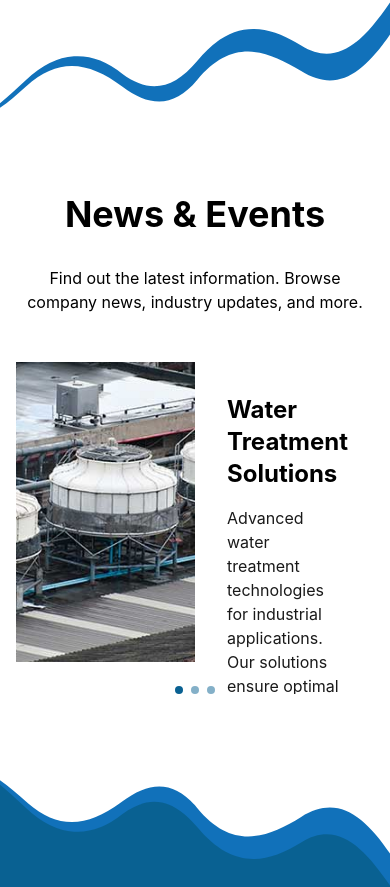
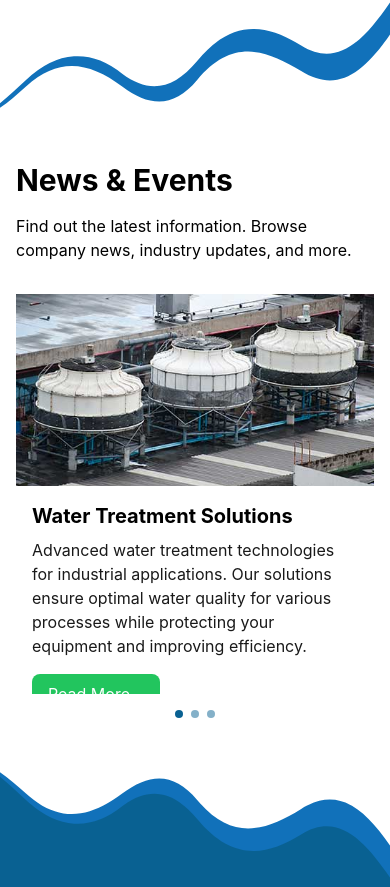
Before and after one commit to cahya24/artha-inti-website, a Next.js app: page / in a window 390 px wide. Shown: the part 2753-3640 px from the top of the page. Built offline with nearby package versions, Linux system fonts and the light colour scheme.

Commit message:
Minor UI Changes

```diff
--- a/app/component/projectreference.js
+++ b/app/component/projectreference.js
@@ -82,7 +82,7 @@ export default function ProjectReference() {
             hoverPosition === "left" ? "opacity-100" : "opacity-0"
           }`}
         >
-          <div className="bg-secondary p-3 rounded-full border-solid border-4 border-primary shadow-md flex justify-center items-center">
+          <div className="bg-secondary p-3 ml-10 rounded-full border-solid border-4 border-primary shadow-md flex justify-center items-center">
             <svg
               xmlns="http://www.w3.org/2000/svg"
               fill="none"
@@ -130,7 +130,7 @@ export default function ProjectReference() {
             hoverPosition === "right" ? "opacity-100" : "opacity-0"
           }`}
         >
-          <div className="bg-secondary p-3 rounded-full border-solid border-4 border-primary shadow-md flex justify-center items-center">
+          <div className="bg-secondary p-3 mr-10 rounded-full border-solid border-4 border-primary shadow-md flex justify-center items-center">
             <svg
               xmlns="http://www.w3.org/2000/svg"
               fill="none"
--- a/app/component/scrollablesection.js
+++ b/app/component/scrollablesection.js
@@ -60,13 +60,11 @@ export default function ScrollableSection() {
   const handleTouchEnd = () => {
     if (!isTransitioning) {
       const swipeDistance = touchStartX.current - touchEndX.current;
-      const swipeThreshold = 50; // Minimum distance for a swipe to be considered
+      const swipeThreshold = 50;
 
       if (swipeDistance > swipeThreshold) {
-        // Swipe left - Next slide
         nextSlide();
       } else if (swipeDistance < -swipeThreshold) {
-        // Swipe right - Previous slide
         prevSlide();
       }
     }
@@ -75,39 +73,39 @@ export default function ScrollableSection() {
   useEffect(() => {
     const timer = setTimeout(() => {
       setIsTransitioning(false);
-    }, 500); // Match this with the CSS transition duration
+    }, 500);
 
     return () => clearTimeout(timer);
   }, [currentIndex]);
 
   return (
-    <div className="bg-white py-16">
+    <div className="bg-white py-8 sm:py-16">
       <div className="max-w-6xl mx-auto px-4">
-        <h2 className="text-4xl font-bold text-black mb-8 text-center">News & Events</h2>
-        <p className="text-black text-center mb-12">Find out the latest information. Browse company news, industry updates, and more.</p>
+        <h2 className="text-3xl sm:text-4xl font-bold text-black mb-4 sm:mb-8 md:text-center text-left">News & Events</h2>
+        <p className="text-black md:text-center text-left mb-8 sm:mb-12">Find out the latest information. Browse company news, industry updates, and more.</p>
 
+        <div className="relative">
           <div
-          className="relative overflow-hidden"
+            className="overflow-hidden"
             onTouchStart={handleTouchStart}
             onTouchMove={handleTouchMove}
             onTouchEnd={handleTouchEnd}
           >
-          <div className="flex items-center">
             {/* Left Arrow */}
             <button
               onClick={prevSlide}
-              className="sm:block hidden left-0 z-10 p-6 bg-white"
+              className="hidden sm:block absolute -ml-16 left-0 top-1/2 -translate-y-1/2 z-20 p-2"
               disabled={isTransitioning}
             >
-              <ChevronLeft className="h-64 w-6 text-black" />
+              <ChevronLeft className="h-8 w-8 text-black" />
             </button>
 
-            <div className="w-full">
-              <div className="relative w-full h-[300px]">
+            {/* Slides Container */}
+            <div className="relative h-[400px] sm:h-[300px]">
               {newsItems.map((item, index) => (
                 <div
                   key={item.id}
-                    className={`absolute top-0 w-full flex transition-transform duration-500 ease-in-out ${
+                  className={`absolute top-0 w-full transition-transform duration-500 ease-in-out ${
                     index === currentIndex
                       ? 'translate-x-0'
                       : index < currentIndex
@@ -115,44 +113,45 @@ export default function ScrollableSection() {
                       : 'translate-x-full'
                   }`}
                 >
-                    <div className="w-1/2">
+                  <div className="flex flex-col sm:flex-row h-full">
+                    <div className="w-full sm:w-1/2 h-48 sm:h-full">
                       <img
                         src={item.image}
                         alt={item.title}
-                        className="w-full h-[300px] object-cover"
+                        className="w-full h-full object-cover"
                       />
                     </div>
-                    <div className="w-1/2 p-8">
-                      <h3 className="text-2xl font-bold text-black mb-4">
+                    <div className="w-full sm:w-1/2 p-4 sm:p-8 bg-white">
+                      <h3 className="text-xl sm:text-2xl font-bold text-black mb-2 sm:mb-4">
                         {item.title}
                       </h3>
-                      <p className="text-black/90 mb-6">
+                      <p className="text-black/90 mb-4 sm:mb-6">
                         {item.description}
                       </p>
                       <a
                         href={item.link}
-                        className="inline-block bg-buttonColor text-white px-6 py-2 rounded-lg hover:bg-buttonColorHover transition-colors"
+                        className="inline-block bg-buttonColor text-white px-4 sm:px-6 py-2 rounded-lg hover:bg-buttonColorHover transition-colors"
                       >
                         Read More...
                       </a>
                     </div>
                   </div>
+                </div>
               ))}
-              </div>
             </div>
 
             {/* Right Arrow */}
             <button
               onClick={nextSlide}
-              className="sm:block hidden right-0 z-10 p-6 bg-white"
+              className="hidden sm:block absolute -mr-16 right-0 top-1/2 -translate-y-1/2 z-20 p-2"
               disabled={isTransitioning}
             >
-              <ChevronRight className="h-64 w-6 text-black" />
+              <ChevronRight className="h-8 w-8 text-black" />
             </button>
           </div>
 
           {/* Pagination Dots */}
-          <div className="flex justify-center mt-6 space-x-2">
+          <div className="flex justify-center mt-4 sm:mt-6 space-x-2">
             {newsItems.map((_, index) => (
               <button
                 key={index}
--- a/app/component/supportedbrand.js
+++ b/app/component/supportedbrand.js
@@ -22,7 +22,7 @@ export default function SupportedBrand() {
               <img
                 src="Brand-Alfa-Laval.jpg"
                 alt="Alfa Laval"
-                className="h-18 w-auto object-contain"
+                className="h-16 w-auto object-contain"
               />
             </div>
             <div className="flex items-center justify-center bg-white p-4 rounded-lg">
```
Lines whose indentation alone changed are shown as unchanged.
